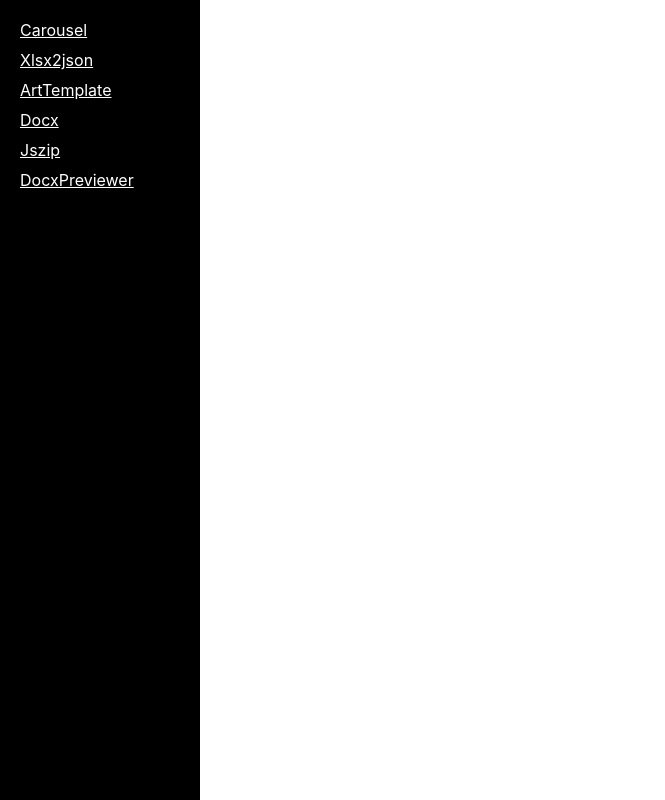
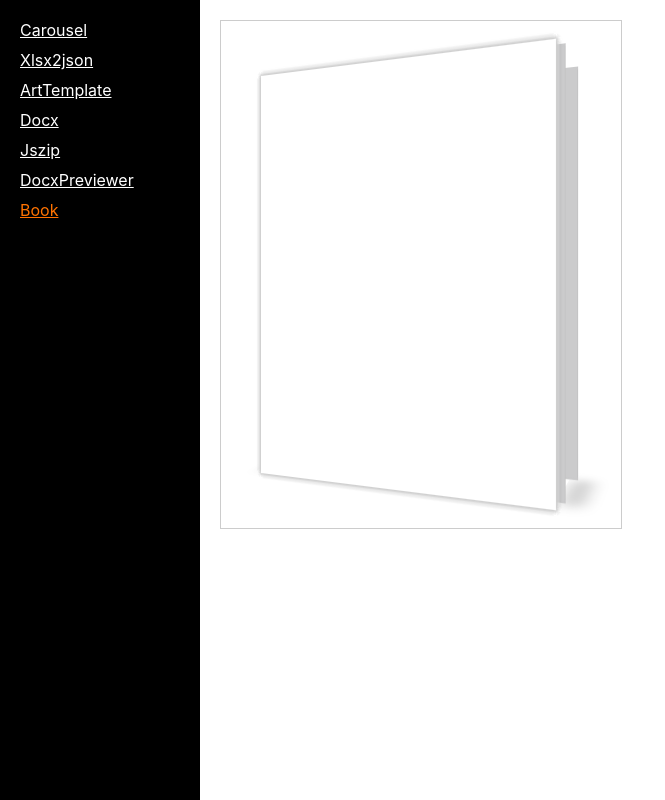
Before and after one commit to qjp88995/react-plugins, a React (Create React App) app: page /book in a window 1280 px wide. Shown: the whole page, without its empty margins (0-665 px from the left). Built offline with nearby package versions, Linux system fonts and the light colour scheme.

Commit message:
新增book组件

```diff
--- a/src/App.js
+++ b/src/App.js
@@ -7,6 +7,7 @@ import ArtTemplate from './components/ArtTemplate';
 import Docx from './components/Docx';
 import Jszip from './components/Jszip';
 import DocxPreviewer from './components/DocxPreviewer';
+import Book from './components/Book';
 
 const Li = ({ to, label, activeOnlyWhenExact }) => {
   const match = useRouteMatch({
@@ -22,45 +23,33 @@ const Li = ({ to, label, activeOnlyWhenExact }) => {
 }
 
 function App() {
-  const menus = [
-    { to: '/carousel', label: 'Carousel' },
-    { to: '/xlsx2json', label: 'Xlsx2json' },
-    { to: '/art-template', label: 'ArtTemplate' },
-    { to: '/docx', label: 'Docx' },
-    { to: '/jszip', label: 'Jszip' },
-    { to: '/docx-previewer', label: 'DocxPreviewer' },
+  const routes = [
+    { path: '/carousel', title: 'Carousel', component: Carousel },
+    { path: '/xlsx2json', title: 'Xlsx2json', component: Xlsx2json },
+    { path: '/art-template', title: 'ArtTemplate', component: ArtTemplate },
+    { path: '/docx', title: 'Docx', component: Docx },
+    { path: '/jszip', title: 'Jszip', component: Jszip },
+    { path: '/docx-previewer', title: 'DocxPreviewer', component: DocxPreviewer },
+    { path: '/book', title: 'Book', component: Book },
   ];
   return (
     <Router>
       <div className={styles.app}>
         <nav>
           <ul>
-            {menus.map(item => (
-              <Li key={item.to} { ...item } />
+            {routes.map(item => (
+              <Li key={item.path} to={item.path} label={item.title} />
             ))}
           </ul>
         </nav>
         <main>
           <Switch>
-            <Route path="/carousel">
-              <Carousel />
-            </Route>
-            <Route path="/xlsx2json">
-              <Xlsx2json url="/test.xlsx" />
-            </Route>
-            <Route path="/art-template">
-              <ArtTemplate />
-            </Route>
-            <Route path="/docx">
-              <Docx />
-            </Route>
-            <Route path="/jszip">
-              <Jszip />
-            </Route>
-            <Route path="/docx-previewer">
-              <DocxPreviewer />
-            </Route>
-            <Route path="/" exact render={() => (<Redirect to="/carousel" />)} />
+            {routes.map(item => (
+              <Route key={item.path} path={item.path}>
+                <item.component />
+              </Route>
+            ))}
+            <Route path="/" exact render={() => (<Redirect to={routes[0].path} />)} />
           </Switch>
         </main>
       </div>
--- /dev/null
+++ b/src/components/Book.js
@@ -0,0 +1,30 @@
+import React from 'react';
+import styles from './Book.module.scss';
+
+const Book = props => {
+  return (
+    <div className={styles.wrapper}>
+      <div className={`${styles.book} ${styles['book-expand']}`}>
+        <div className={styles['book-front']}>
+          <img src="/book-test.png" alt="" />
+          <div />
+        </div>
+        <div className={styles['book-page']}>
+          {new Array(10).fill(null).map((_, index, arr) => (
+            <div key={index} className={styles['book-page-item']}>
+              {index === (Math.ceil(arr.length / 2)) && (
+                <a className={styles["btn"]} href=".#">点击下载</a>
+              )}
+            </div>
+          ))}
+        </div>
+        <div className={styles['book-back']}>
+          <img src="/book-test.png" alt="" />
+        </div>
+        <div className={styles['book-spine']} />
+      </div>
+    </div>
+  )
+}
+
+export default Book;
--- /dev/null
+++ b/src/components/Book.module.scss
@@ -0,0 +1,159 @@
+$first_z: -20px;
+$gap_z: -5px;
+$page_size: 10;
+$center_page: ceil($page_size / 2);
+$last_z: $first_z + ($page_size + 1) * $gap_z;
+$page_space: 4px;
+$max_rotate_y: -180deg;
+$min_rotate_y: -120deg;
+$per_rotate_y: ($max_rotate_y - $min_rotate_y) / $center_page;
+$last_per_rotate_y: -.4deg;
+$origin_z: $first_z + $center_page * $gap_z;
+$animation_time: .8s;
+
+.wrapper {
+  display: flex;
+  justify-content: center;
+  align-items: center;
+  width: 400px;
+  height: 400px * 1.267;
+  perspective: 1000px;
+  display: flex;
+  align-items: center;
+  border: 1px solid #ccc;
+
+  img {
+    width: 100%;
+    height: 100%;
+  }
+
+  .btn {
+    color: #2c3e50;
+    text-decoration: none;
+    text-transform: uppercase;
+    border: 2px solid #2c3e50;
+    font-size: 0.7em;
+    font-weight: 700;
+    padding: 0.1em 0.4em;
+    text-align: center;
+    transition: color 0.3s, border-color 0.3s;
+
+    &:hover {
+      border-color: #16a085;
+      color: #16a085;
+    }
+  }
+
+  .book {
+    position: relative;
+    width: 80%;
+    height: 80%;
+    perspective: 1000px;
+    transform: rotateY(-30deg);
+    transform-style: preserve-3d;
+    transform-origin: left center;
+    transition: transform $animation_time ease;
+
+    &.book-hover:hover {
+      transform: rotateY(0deg);
+    }
+
+    .book-front {
+      position: absolute;
+      width: 100%;
+      height: 100%;
+      backface-visibility: hidden;
+      transform: rotateY(0deg) translateZ($first_z);
+      transform-origin: left center $origin_z;
+      transition: transform $animation_time ease-in-out;
+    }
+
+    &.book-expand:hover {
+      .book-front {
+        transform: rotateY($max_rotate_y) translateZ($first_z);
+      }
+    }
+
+    .book-page {
+      .book-page-item {
+        position: absolute;
+        top: $page_space;
+        bottom: $page_space;
+        left: 0;
+        right: $page_space;
+        background: white;
+        backface-visibility: visible;
+        box-shadow: 0px 0px 4px rgba(207, 207, 207, 0.6);
+        transition: transform $animation_time ease-in-out;
+        display: flex;
+        justify-content: center;
+        align-items: center;
+
+        @for $i from 1 through $page_size {
+          &:nth-child(#{$i}) {
+            transform: rotateY(0deg) translateZ($first_z + $i * $gap_z);
+            @if $i > $center_page {
+              transform-origin: left center $first_z + $i * $gap_z;
+            } @else {
+              transform-origin: left center $origin_z;
+            }
+          }
+        }
+      }
+    }
+    &.book-expand:hover {
+      .book-page {
+        .book-page-item {
+          @for $i from 1 through $page_size {
+            &:nth-child(#{$i}) {
+              @if $i > $center_page {
+                transform: rotateY($last_per_rotate_y * ($page_size - $i)) translateZ($first_z + $i * $gap_z);
+              } @else {
+                transform: rotateY($max_rotate_y - $per_rotate_y * $i) translateZ($first_z + $i * $gap_z);
+              }
+            }
+          }
+        }
+      }
+    }
+
+    .book-back {
+      position: absolute;
+      width: 100%;
+      height: 100%;
+      transform: rotateY(0deg) translateZ($last_z);
+      transform-origin: 0% center $origin_z;
+    }
+
+    .book-spine {
+      position: absolute;
+      width: 100%;
+      height: abs(($page_size + 2) * $gap_z);
+      left: 0;
+      bottom: 0;
+      transform: rotateX(90deg) translateZ($first_z);
+      transform-origin: center bottom $first_z;
+
+      &::before {
+        content: '';
+        display: block;
+        position: absolute;
+        top: 0;
+        left: 10px;
+        width: 10px;
+        height: 100%;
+        box-shadow: -20px 0 20px rgba(0, 0, 0, .4);
+      }
+      &::after {
+        content: '';
+        display: block;
+        position: absolute;
+        top: 0;
+        right: 10px;
+        width: 10px;
+        height: 100%;
+        box-shadow: 20px 0 20px rgba(0, 0, 0, .4);
+      }
+    }
+  }
+}
```
Also changed, not shown: public/book-test.png (added).
